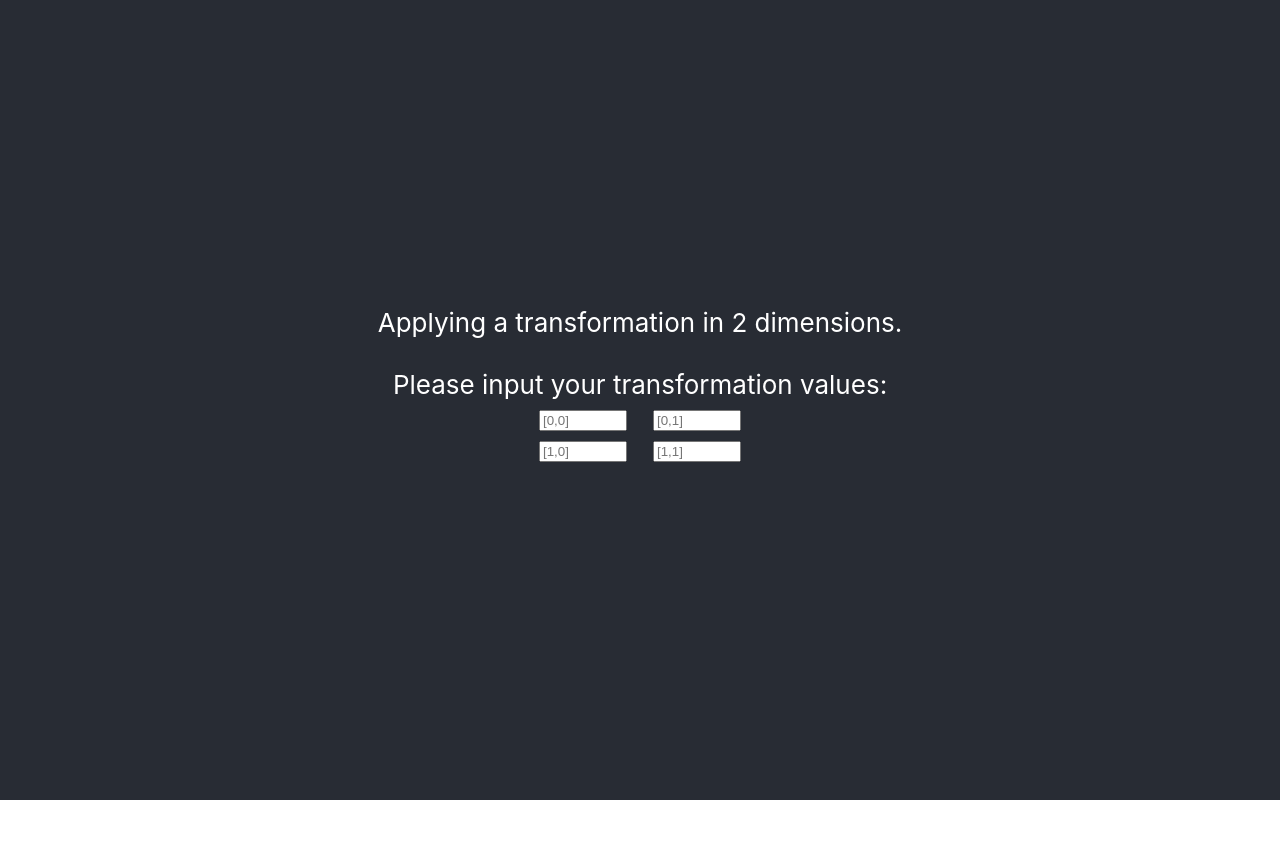
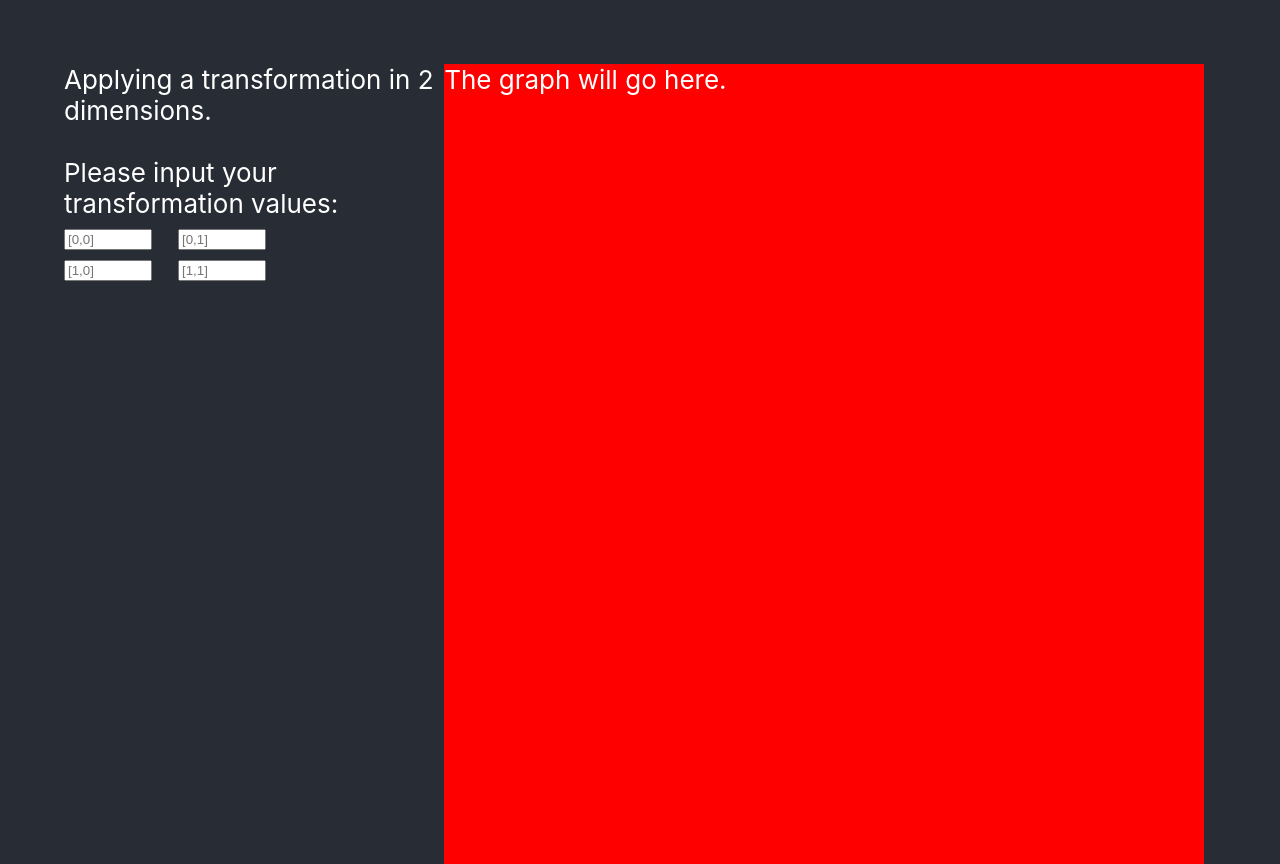
Before and after one commit to loganwong52/Brickhack_9_Linear_Visuals, a React (Create React App) app: page / in a window 1280 px wide. Before the commit the page ends 800 px from the top, so only its background shows below. Built offline with nearby package versions, Linux system fonts and the light colour scheme.

Commit message:
added CSS to move input boxes to the LEFT and a mock red square on the RIGHT for the grid

```diff
--- a/src/App.css
+++ b/src/App.css
@@ -1,5 +1,10 @@
 .App {
-  text-align: center;
+  text-align: left;
+  padding-top: 5%;
+  padding-left: 5%;
+  padding-right: 5%;
+  background-color: #282c34;
+
 }
 
 .App-logo {
@@ -13,13 +18,30 @@
   }
 }
 
+.flex-container {
+  display: flex;
+}
+
 .App-header {
   background-color: #282c34;
   min-height: 100vh;
+  max-width: 33%;
   display: flex;
   flex-direction: column;
-  align-items: center;
-  justify-content: center;
+  align-items: left;
+  justify-content: left;
+  font-size: calc(10px + 2vmin);
+  color: white;
+}
+
+.mockSquare {
+  background-color: red;
+  min-height: 100vh;
+  width: 66%;
+  display: flex;
+  flex-direction: column;
+  align-items: right;
+  justify-content: right;
   font-size: calc(10px + 2vmin);
   color: white;
 }
@@ -32,6 +54,7 @@
   from {
     transform: rotate(0deg);
   }
+
   to {
     transform: rotate(360deg);
   }
--- a/src/App.js
+++ b/src/App.js
@@ -53,7 +53,15 @@ function App() {
   } else if (colAmt == 2) {
     return (
       <div className="App">
-        <header className="App-header">
+        <header >
+
+        </header >
+
+
+        <body >
+          <div class="flex-container">
+
+            <div className='App-header'>
               Applying a transformation in {colAmt} dimensions.
 
               <br />
@@ -67,7 +75,17 @@ function App() {
                   ? <h2>Animation is starting</h2>
                   : null
               }
-        </header >
+            </div>
+
+            <div className="mockSquare">
+              <p1>
+                The graph will go here.
+              </p1>
+            </div>
+          </div>
+
+
+        </body>
       </div >
     );
 
```
Also changed, not shown: src/index.css (line endings or trailing spaces). Lines whose indentation alone changed are shown as unchanged.
